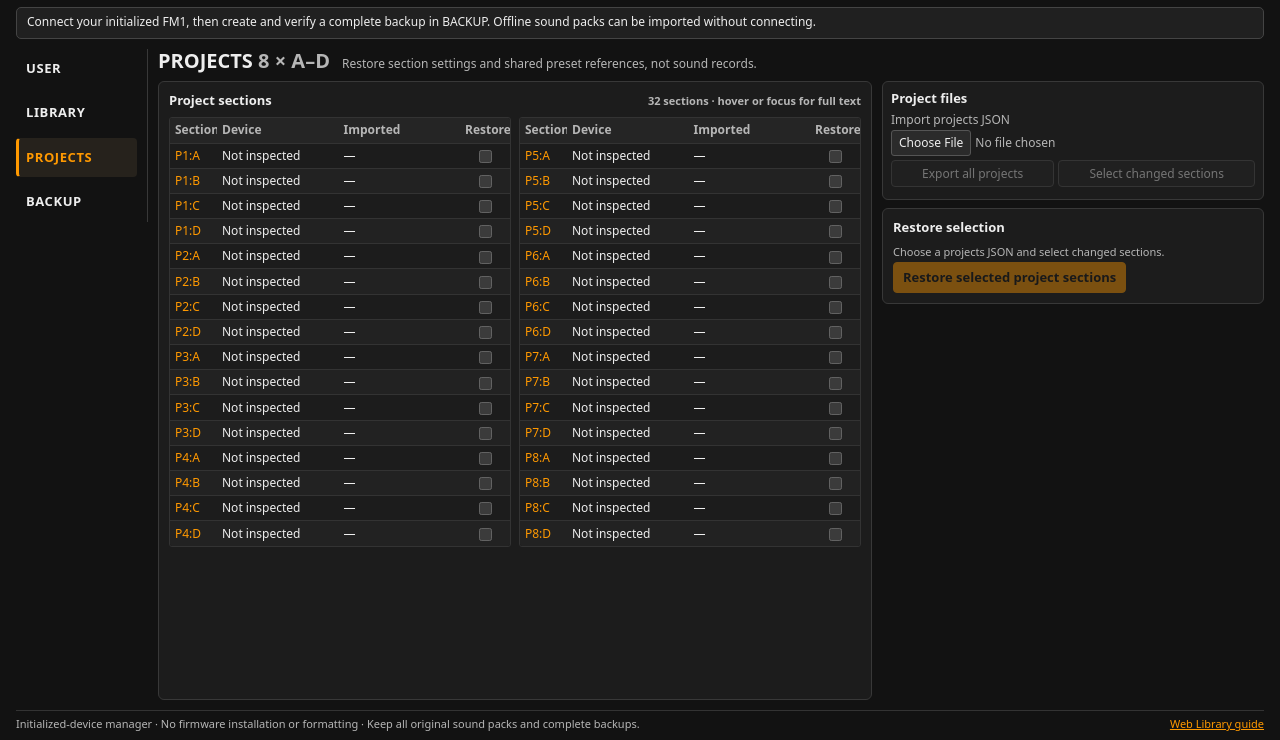
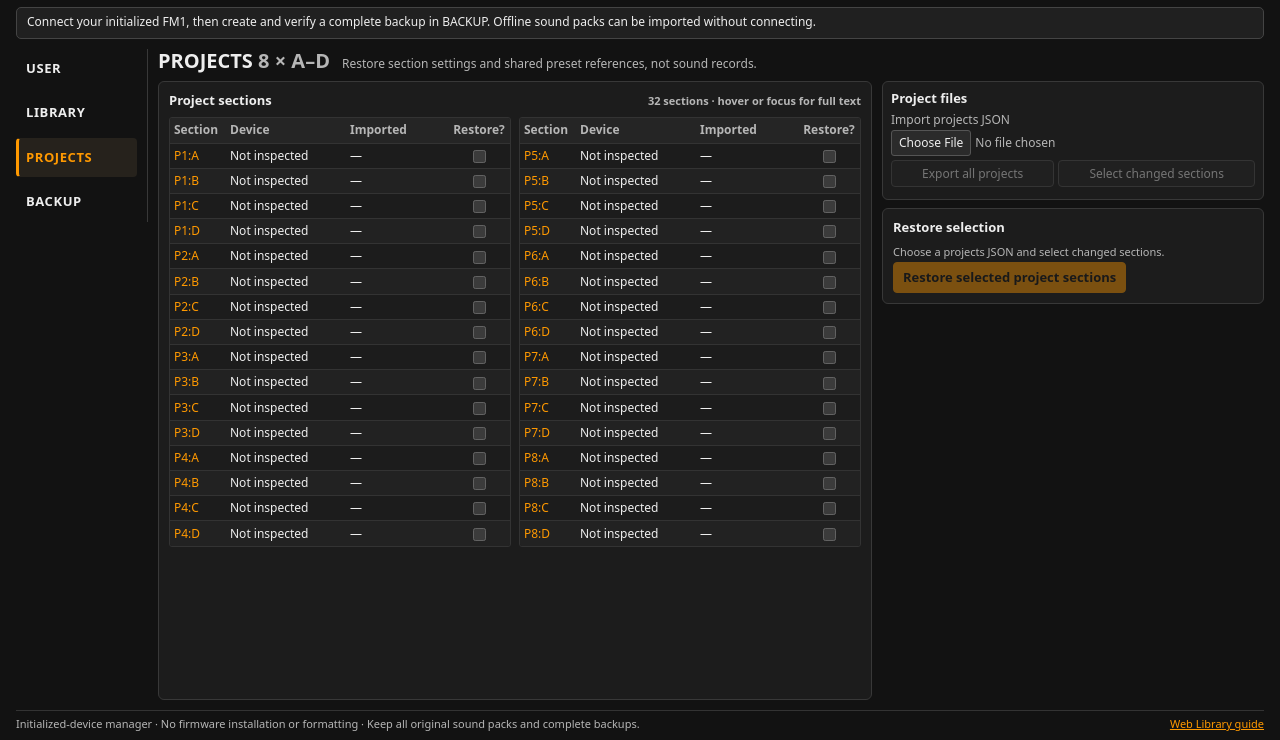
Before and after one commit to MishaMashinaMM/mashina-fm1-fw, a website: page web/presets-library-manager.html in a window 1280 px wide. Both pictures are taken after a click on the button "PROJECTS". Shown: the part 60-800 px from the top of the page. Drawn offline with Linux system fonts and the light colour scheme; no server answers.

Commit message:
Fit PROJECTS columns without horizontal scrolling at desktop and scaled widths

```diff
--- a/web/presets-library-manager.html
+++ b/web/presets-library-manager.html
@@ -39,8 +39,15 @@ th{color:var(--muted);position:sticky;top:0;background:#252525;z-index:1;font-we
 td:first-child{font-variant-numeric:tabular-nums;color:var(--orange)}
 tr:nth-child(even){background:#222}tbody tr:last-child td{border-bottom:0}
 .slots th:first-child{width:42px}.slots th:nth-child(2){width:46%}
-.projects th:first-child{width:47px}.projects th:last-child{width:50px;text-align:center}
+.projects{width:100%;max-width:100%;min-width:0}
+.projects th,.projects td{min-width:0;padding-inline:4px;overflow-wrap:anywhere}
+.projects th:first-child{width:56px}
+.projects th:nth-child(3){width:30%}
+.projects th:last-child{width:62px;text-align:center}
 .projects td:last-child{text-align:center}
+.projects th{white-space:normal}
+#tab-projects .dual-tables>.scroll{min-width:0;overflow-x:hidden}
+.projects .cell-text{max-width:100%}
 .cell-text{display:block;white-space:nowrap;overflow:hidden;text-overflow:ellipsis;line-height:16px}
 .cell-text:focus-visible{outline:1px solid var(--orange);white-space:normal;overflow-wrap:anywhere}
 .side{display:flex;flex-direction:column;gap:8px;min-height:0;min-width:0}
```
Also changed, not shown: tests/emu_snapshot_browser_ui_smoke.mjs (+14 -0 lines).
